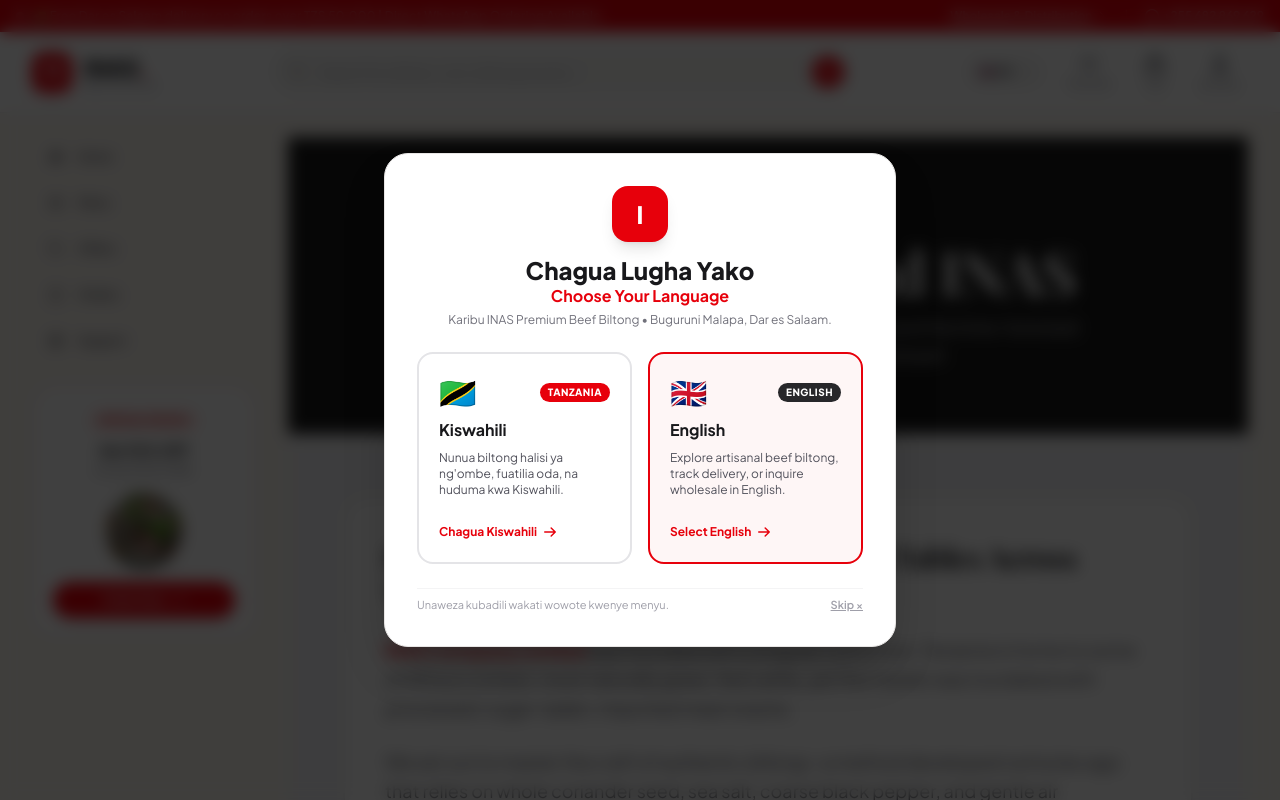
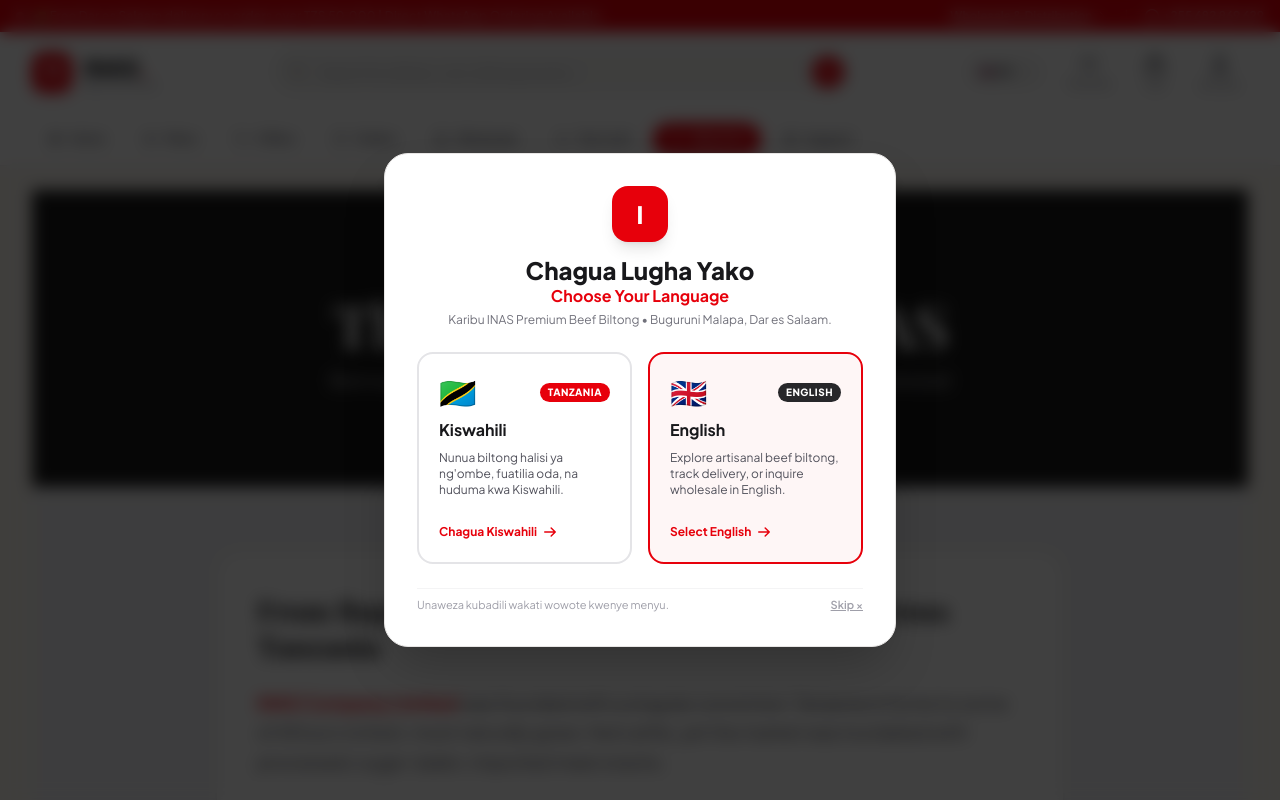
Before and after one commit to stewart767/biltong, a Laravel app: page /about in a window 1280 px wide. Run offline with Laravel 12, Linux system fonts and the light colour scheme; data comes from the database, SQL or seed files in the repository; style sheets or scripts are compiled from the project's sources; some web fonts are replaced.

Commit message:
move navigation to top header horizontal bar and expand content to full width

```diff
--- a/resources/views/layouts/app.blade.php
+++ b/resources/views/layouts/app.blade.php
@@ -194,6 +194,81 @@
                 </div>
 
             </div>
+
+            <!-- TOP HORIZONTAL NAVIGATION (Visible on Desktop) -->
+            <nav class="hidden lg:flex items-center gap-1.5 py-2.5 border-t border-stone-100 overflow-x-auto text-xs font-bold">
+                <!-- Home -->
+                <a href="{{ route('home') }}"
+                   class="flex items-center gap-2 px-4 py-2 rounded-full transition {{ request()->routeIs('home') ? 'bg-red-600 text-white shadow-md shadow-red-600/25' : 'text-zinc-600 hover:bg-stone-100 hover:text-red-600' }}">
+                    <svg class="w-3.5 h-3.5 fill-current" viewBox="0 0 24 24">
+                        <path d="M10 20v-6h4v6h5v-8h3L12 3 2 12h3v8z"/>
+                    </svg>
+                    <span>{{ app()->getLocale() === 'sw' ? 'Nyumbani' : 'Home' }}</span>
+                </a>
+
+                <!-- Menu / Shop Cuts -->
+                <a href="{{ route('shop') }}"
+                   class="flex items-center gap-2 px-4 py-2 rounded-full transition {{ request()->routeIs('shop*') ? 'bg-red-600 text-white shadow-md shadow-red-600/25' : 'text-zinc-600 hover:bg-stone-100 hover:text-red-600' }}">
+                    <svg class="w-3.5 h-3.5" fill="none" stroke="currentColor" viewBox="0 0 24 24">
+                        <path stroke-linecap="round" stroke-linejoin="round" stroke-width="2" d="M4 6h16M4 10h16M4 14h16M4 18h16"/>
+                    </svg>
+                    <span>{{ app()->getLocale() === 'sw' ? 'Menyu ya Biltong' : 'Menu' }}</span>
+                </a>
+
+                <!-- Offers / Specials -->
+                <a href="{{ route('shop') }}#offers"
+                   class="flex items-center gap-2 px-4 py-2 rounded-full transition text-zinc-600 hover:bg-stone-100 hover:text-red-600">
+                    <svg class="w-3.5 h-3.5" fill="none" stroke="currentColor" viewBox="0 0 24 24">
+                        <path stroke-linecap="round" stroke-linejoin="round" stroke-width="2" d="M7 7h.01M7 3h5c.512 0 1.024.195 1.414.586l7 7a2 2 0 010 2.828l-7 7a2 2 0 01-2.828 0l-7-7A1.994 1.994 0 013 12V7a4 4 0 014-4z"/>
+                    </svg>
+                    <span>{{ app()->getLocale() === 'sw' ? 'Punguzo & Ofa' : 'Offers' }}</span>
+                </a>
+
+                <!-- Track Orders -->
+                <a href="{{ route('track') }}"
+                   class="flex items-center gap-2 px-4 py-2 rounded-full transition {{ request()->routeIs('track') ? 'bg-red-600 text-white shadow-md shadow-red-600/25' : 'text-zinc-600 hover:bg-stone-100 hover:text-red-600' }}">
+                    <svg class="w-3.5 h-3.5" fill="none" stroke="currentColor" viewBox="0 0 24 24">
+                        <path stroke-linecap="round" stroke-linejoin="round" stroke-width="2" d="M9 5H7a2 2 0 00-2 2v12a2 2 0 002 2h10a2 2 0 002-2V7a2 2 0 00-2-2h-2M9 5a2 2 0 002 2h2a2 2 0 002-2M9 5a2 2 0 012-2h2a2 2 0 012 2"/>
+                    </svg>
+                    <span>{{ app()->getLocale() === 'sw' ? 'Fuatilia Oda' : 'Orders' }}</span>
+                </a>
+
+                <!-- Wholesale -->
+                <a href="{{ route('wholesale') }}"
+                   class="flex items-center gap-2 px-4 py-2 rounded-full transition {{ request()->routeIs('wholesale') ? 'bg-red-600 text-white shadow-md shadow-red-600/25' : 'text-zinc-600 hover:bg-stone-100 hover:text-red-600' }}">
+                    <svg class="w-3.5 h-3.5" fill="none" stroke="currentColor" viewBox="0 0 24 24">
+                        <path stroke-linecap="round" stroke-linejoin="round" stroke-width="2" d="M19 21V5a2 2 0 00-2-2H7a2 2 0 00-2 2v16m14 0h2m-2 0h-5m-9 0H3m2 0h5M9 7h1m-1 4h1m4-4h1m-1 4h1m-5 10v-5a1 1 0 011-1h2a1 1 0 011 1v5m-4 0h4"/>
+                    </svg>
+                    <span>{{ app()->getLocale() === 'sw' ? 'Uuzaji wa Jumla' : 'Wholesale' }}</span>
+                </a>
+
+                <!-- The Craft -->
+                <a href="{{ route('craft') }}"
+                   class="flex items-center gap-2 px-4 py-2 rounded-full transition {{ request()->routeIs('craft') ? 'bg-red-600 text-white shadow-md shadow-red-600/25' : 'text-zinc-600 hover:bg-stone-100 hover:text-red-600' }}">
+                    <svg class="w-3.5 h-3.5" fill="none" stroke="currentColor" viewBox="0 0 24 24">
+                        <path stroke-linecap="round" stroke-linejoin="round" stroke-width="2" d="M13 10V3L4 14h7v7l9-11h-7z"/>
+                    </svg>
+                    <span>{{ app()->getLocale() === 'sw' ? 'Ukaushaji Wetu' : 'The Craft' }}</span>
+                </a>
+
+                <!-- About Us -->
+                <a href="{{ route('about') }}"
+                   class="flex items-center gap-2 px-4 py-2 rounded-full transition {{ request()->routeIs('about') ? 'bg-red-600 text-white shadow-md shadow-red-600/25' : 'text-zinc-600 hover:bg-stone-100 hover:text-red-600' }}">
+                    <svg class="w-3.5 h-3.5" fill="none" stroke="currentColor" viewBox="0 0 24 24">
+                        <path stroke-linecap="round" stroke-linejoin="round" stroke-width="2" d="M13 16h-1v-4h-1m1-4h.01M21 12a9 9 0 11-18 0 9 9 0 0118 0z"/>
+                    </svg>
+                    <span>{{ app()->getLocale() === 'sw' ? 'Kuhusu Sisi' : 'About Us' }}</span>
+                </a>
+
+                <!-- Support / Contact -->
+                <a href="{{ route('contact') }}"
+                   class="flex items-center gap-2 px-4 py-2 rounded-full transition {{ request()->routeIs('contact') ? 'bg-red-600 text-white shadow-md shadow-red-600/25' : 'text-zinc-600 hover:bg-stone-100 hover:text-red-600' }}">
+                    <svg class="w-3.5 h-3.5" fill="none" stroke="currentColor" viewBox="0 0 24 24">
+                        <path stroke-linecap="round" stroke-linejoin="round" stroke-width="2" d="M18.364 5.636l-3.536 3.536m0 5.656l3.536 3.536M9.172 9.172L5.636 5.636m3.536 9.192l-3.536 3.536M21 12a9 9 0 11-18 0 9 9 0 0118 0zm-5 0a4 4 0 11-8 0 4 4 0 018 0z"/>
+                    </svg>
+                    <span>{{ app()->getLocale() === 'sw' ? 'Mawasiliano' : 'Support' }}</span>
+                </a>
+            </nav>
         </div>
 
         <!-- Mobile Drawer Navigation -->
@@ -208,9 +283,13 @@
             </form>
 
             <a href="{{ route('home') }}" class="block px-3 py-2 rounded-xl text-sm font-bold {{ request()->routeIs('home') ? 'bg-red-600 text-white' : 'text-zinc-700 hover:bg-red-50' }}">Home</a>
-            <a href="{{ route('shop') }}" class="block px-3 py-2 rounded-xl text-sm font-semibold {{ request()->routeIs('shop*') ? 'bg-red-600 text-white' : 'text-zinc-700 hover:bg-red-50' }}">Menu / Shop Cuts</a>
-            <a href="{{ route('track') }}" class="block px-3 py-2 rounded-xl text-sm font-semibold {{ request()->routeIs('track') ? 'bg-red-600 text-white' : 'text-zinc-700 hover:bg-red-50' }}">Track Order</a>
+            <a href="{{ route('shop') }}" class="block px-3 py-2 rounded-xl text-sm font-semibold {{ request()->routeIs('shop*') ? 'bg-red-600 text-white' : 'text-zinc-700 hover:bg-red-50' }}">Menu</a>
+            <a href="{{ route('shop') }}#offers" class="block px-3 py-2 rounded-xl text-sm font-semibold text-zinc-700 hover:bg-red-50">Offers</a>
+            <a href="{{ route('track') }}" class="block px-3 py-2 rounded-xl text-sm font-semibold {{ request()->routeIs('track') ? 'bg-red-600 text-white' : 'text-zinc-700 hover:bg-red-50' }}">Orders</a>
+            <a href="{{ route('wholesale') }}" class="block px-3 py-2 rounded-xl text-sm font-semibold {{ request()->routeIs('wholesale') ? 'bg-red-600 text-white' : 'text-zinc-700 hover:bg-red-50' }}">Wholesale</a>
+            <a href="{{ route('craft') }}" class="block px-3 py-2 rounded-xl text-sm font-semibold {{ request()->routeIs('craft') ? 'bg-red-600 text-white' : 'text-zinc-700 hover:bg-red-50' }}">The Craft</a>
             <a href="{{ route('about') }}" class="block px-3 py-2 rounded-xl text-sm font-semibold {{ request()->routeIs('about') ? 'bg-red-600 text-white' : 'text-zinc-700 hover:bg-red-50' }}">About Us</a>
+            <a href="{{ route('contact') }}" class="block px-3 py-2 rounded-xl text-sm font-semibold {{ request()->routeIs('contact') ? 'bg-red-600 text-white' : 'text-zinc-700 hover:bg-red-50' }}">Support / Contact</a>
 
             <div class="pt-2">
                 <a href="https://wa.me/255682869629" target="_blank" class="w-full flex items-center justify-center gap-2 py-2.5 px-4 rounded-xl bg-emerald-600 text-white font-bold text-xs">
@@ -220,90 +299,11 @@
         </div>
     </header>
 
-    <!-- MAIN TWO-COLUMN APP CONTAINER (Sidebar on Left + Content on Right) -->
+    <!-- MAIN APP CONTAINER (Full Width without Sidebar) -->
     <div class="max-w-[1440px] w-full mx-auto px-4 sm:px-6 lg:px-8 py-6 flex-1">
-        <div class="flex flex-col lg:flex-row gap-8 items-start">
-
-            <!-- LEFT VERTICAL SIDEBAR NAVIGATION (Exact TasteHouse Design) -->
-            <aside class="hidden lg:flex flex-col w-56 flex-shrink-0 sticky top-24 space-y-6">
-
-                <!-- Navigation Menu List -->
-                <nav class="space-y-1.5 w-full">
-
-                    <!-- Home (Active: Orange pill with white text & icon) -->
-                    <a href="{{ route('home') }}"
-                       class="flex items-center gap-3.5 px-4 py-3 rounded-2xl text-xs font-bold transition {{ request()->routeIs('home') ? 'bg-red-600 text-white shadow-md shadow-red-600/30' : 'text-zinc-600 hover:bg-white hover:text-red-600' }}">
-                        <svg class="w-4 h-4 fill-current" viewBox="0 0 24 24">
-                            <path d="M10 20v-6h4v6h5v-8h3L12 3 2 12h3v8z"/>
-                        </svg>
-                        <span>Home</span>
-                    </a>
-
-                    <!-- Menu / Shop Cuts -->
-                    <a href="{{ route('shop') }}"
-                       class="flex items-center gap-3.5 px-4 py-3 rounded-2xl text-xs font-bold transition {{ request()->routeIs('shop*') ? 'bg-red-600 text-white shadow-md shadow-red-600/30' : 'text-zinc-600 hover:bg-white hover:text-red-600' }}">
-                        <svg class="w-4 h-4" fill="none" stroke="currentColor" viewBox="0 0 24 24">
-                            <path stroke-linecap="round" stroke-linejoin="round" stroke-width="2" d="M4 6h16M4 10h16M4 14h16M4 18h16"/>
-                        </svg>
-                        <span>Menu</span>
-                    </a>
-
-                    <!-- Offers / Specials -->
-                    <a href="{{ route('shop') }}"
-                       class="flex items-center gap-3.5 px-4 py-3 rounded-2xl text-xs font-bold transition text-zinc-600 hover:bg-white hover:text-red-600">
-                        <svg class="w-4 h-4" fill="none" stroke="currentColor" viewBox="0 0 24 24">
-                            <path stroke-linecap="round" stroke-linejoin="round" stroke-width="2" d="M7 7h.01M7 3h5c.512 0 1.024.195 1.414.586l7 7a2 2 0 010 2.828l-7 7a2 2 0 01-2.828 0l-7-7A1.994 1.994 0 013 12V7a4 4 0 014-4z"/>
-                        </svg>
-                        <span>Offers</span>
-                    </a>
-
-                    <!-- Orders / Track Order -->
-                    <a href="{{ route('track') }}"
-                       class="flex items-center gap-3.5 px-4 py-3 rounded-2xl text-xs font-bold transition {{ request()->routeIs('track') ? 'bg-red-600 text-white shadow-md shadow-red-600/30' : 'text-zinc-600 hover:bg-white hover:text-red-600' }}">
-                        <svg class="w-4 h-4" fill="none" stroke="currentColor" viewBox="0 0 24 24">
-                            <path stroke-linecap="round" stroke-linejoin="round" stroke-width="2" d="M9 5H7a2 2 0 00-2 2v12a2 2 0 002 2h10a2 2 0 002-2V7a2 2 0 00-2-2h-2M9 5a2 2 0 002 2h2a2 2 0 002-2M9 5a2 2 0 012-2h2a2 2 0 012 2"/>
-                        </svg>
-                        <span>Orders</span>
-                    </a>
-
-                    <!-- Support -->
-                    <a href="https://wa.me/255682869629?text=Habari%20INAS%20Biltong"
-                       target="_blank"
-                       class="flex items-center gap-3.5 px-4 py-3 rounded-2xl text-xs font-bold transition text-zinc-600 hover:bg-white hover:text-red-600">
-                        <svg class="w-4 h-4" fill="none" stroke="currentColor" viewBox="0 0 24 24">
-                            <path stroke-linecap="round" stroke-linejoin="round" stroke-width="2" d="M18.364 5.636l-3.536 3.536m0 5.656l3.536 3.536M9.172 9.172L5.636 5.636m3.536 9.192l-3.536 3.536M21 12a9 9 0 11-18 0 9 9 0 0118 0zm-5 0a4 4 0 11-8 0 4 4 0 018 0z"/>
-                        </svg>
-                        <span>Support</span>
-                    </a>
-
-                </nav>
-
-                <!-- Bottom Promo Mini-Card Widget (Exact TasteHouse mini-card) -->
-                <div class="rounded-3xl bg-white border border-red-200/80 p-5 text-center space-y-3 relative overflow-hidden shadow-sm">
-                    <span class="text-[10px] font-black uppercase tracking-wider text-red-700 bg-red-100/90 px-2.5 py-0.5 rounded-full inline-block">
-                        Special Promo
-                    </span>
-                    <h5 class="font-extrabold text-sm text-zinc-900 leading-tight">
-                        Get 10% OFF<br><span class="text-xs font-normal text-zinc-600">on your first order</span>
-                    </h5>
-                    <div class="w-20 h-20 mx-auto rounded-full overflow-hidden shadow-md border-2 border-white">
-                        <img src="{{ asset(\App\Models\SiteSetting::get('sidebar_promo_image', 'images/bbq-biltong.jpg')) }}" alt="Biltong Promo" class="w-full h-full object-cover">
-                    </div>
-                    <a href="{{ route('shop') }}"
-                       class="inline-flex items-center justify-center gap-1.5 w-full py-2.5 rounded-full bg-red-600 hover:bg-red-700 text-white font-bold text-xs shadow-md transition transform hover:scale-[1.02]">
-                        <span>Order Now</span>
-                        <svg class="w-3.5 h-3.5" fill="none" stroke="currentColor" viewBox="0 0 24 24"><path stroke-linecap="round" stroke-linejoin="round" stroke-width="2" d="M14 5l7 7m0 0l-7 7m7-7H3"/></svg>
-                    </a>
-                </div>
-
-            </aside>
-
-            <!-- RIGHT MAIN CONTENT AREA -->
-            <main class="flex-1 w-full min-w-0">
-                @yield('content')
-            </main>
-
-        </div>
+        <main class="w-full min-w-0">
+            @yield('content')
+        </main>
     </div>
 
     <!-- FIRST VISIT LANGUAGE CHOOSER POPUP MODAL -->
```
Also changed, not shown: 3 other files.
